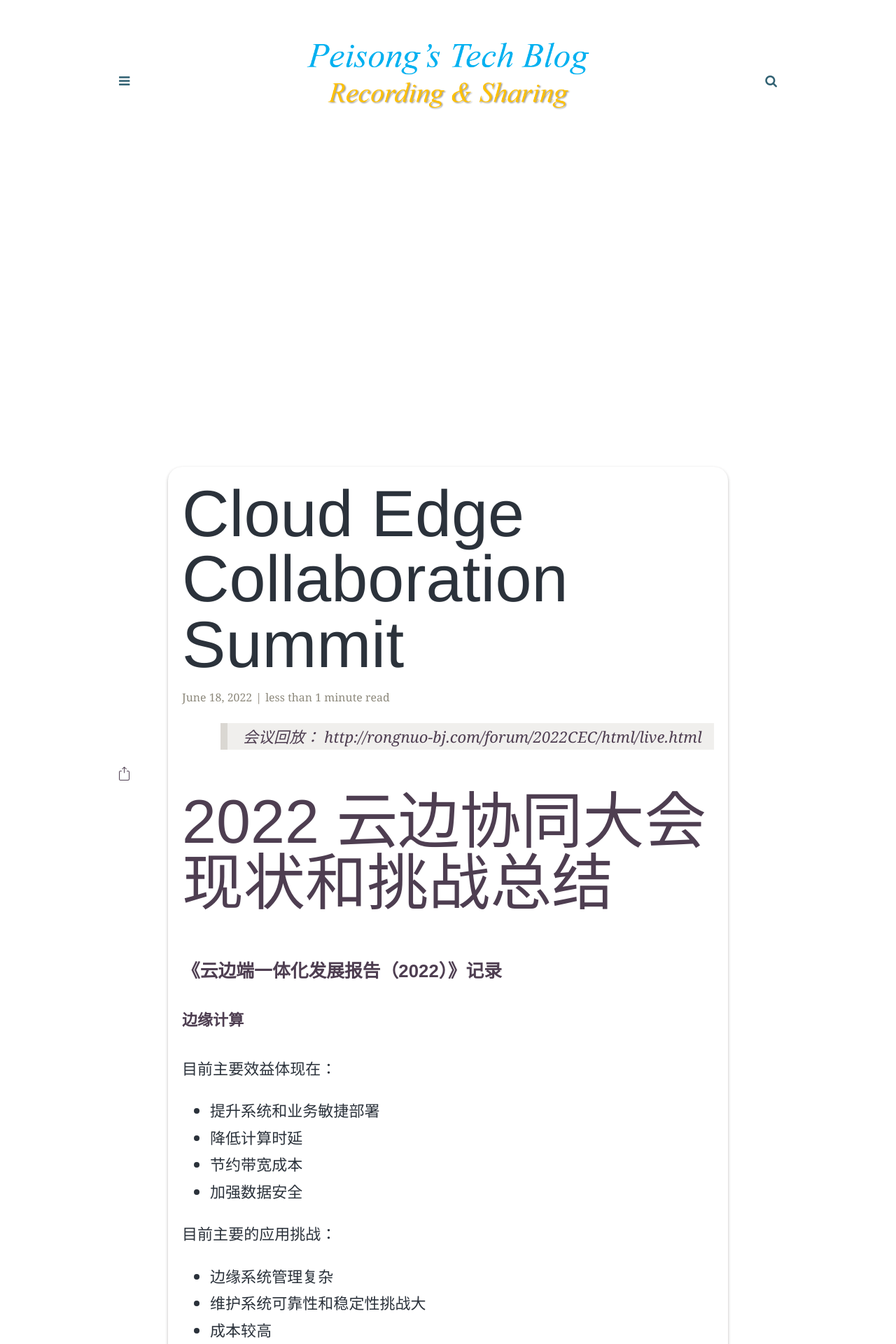
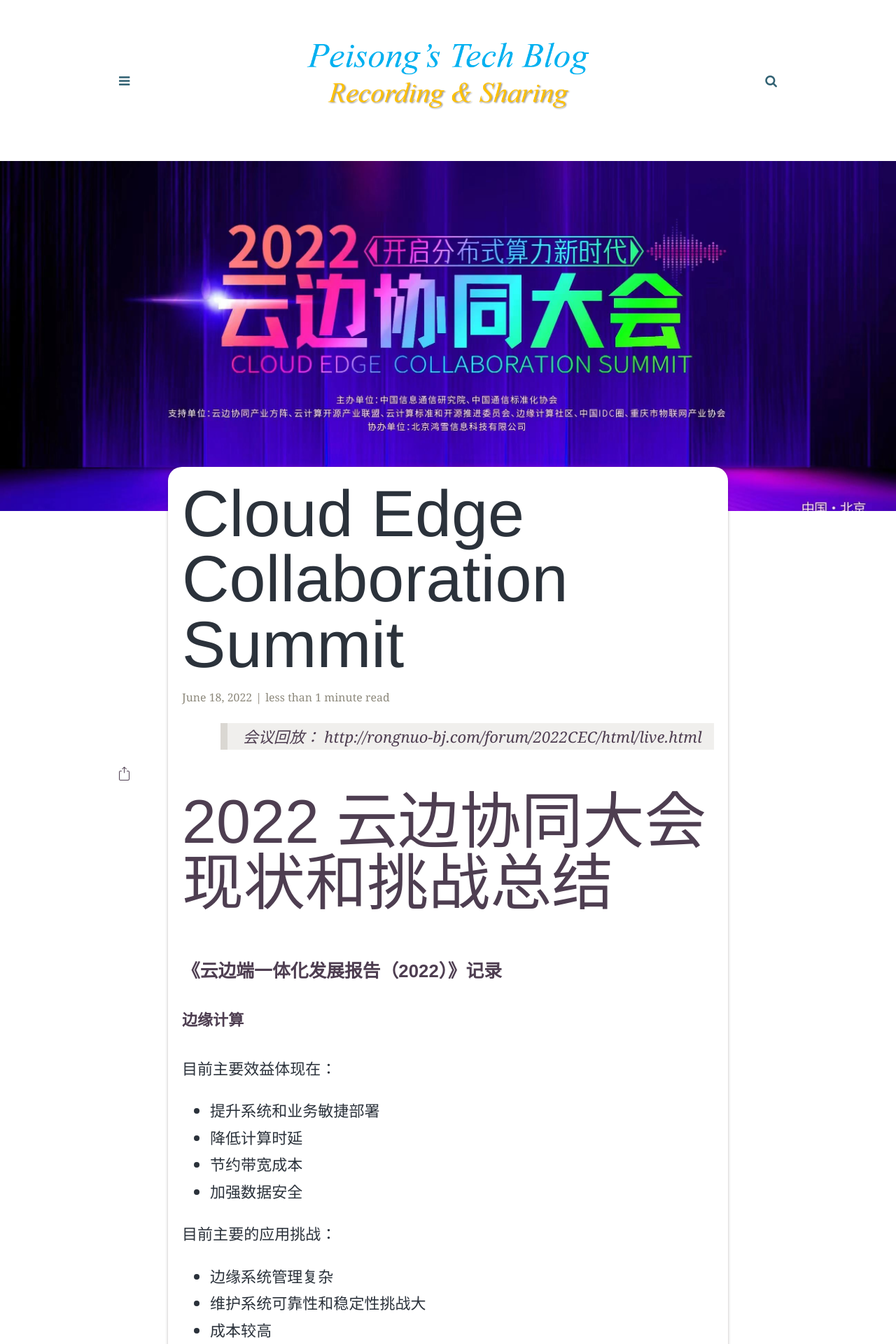
Before and after one commit to peisong0109/peisong.github.io, a Jekyll site: the page built from _posts/2022-06-18-Cloud-Edge-Collaboration-Summit.md, in a window 1280 px wide. Shown: the top 1920 px of the page at 70% size. Built offline with Jekyll 4.4.1, drawn with Linux system fonts in a browser that asks for light colours; some web fonts are replaced; comment, search, counter and statistics services are not loaded.

Commit message:
Update 2022-06-18-Cloud-Edge-Collaboration-Summit.md

```diff
--- a/_posts/2022-06-18-Cloud-Edge-Collaboration-Summit.md
+++ b/_posts/2022-06-18-Cloud-Edge-Collaboration-Summit.md
@@ -4,7 +4,7 @@ read_time: true
 show_date: true
 title: "Cloud Edge Collaboration Summit"
 date: 2022-06-18
-img: posts/202205029/Edge.jpg
+img: posts/20220618/Logo.jpg
 tags: [Edge computing]
 category: Meeting record
 author: Peisong Li
```
